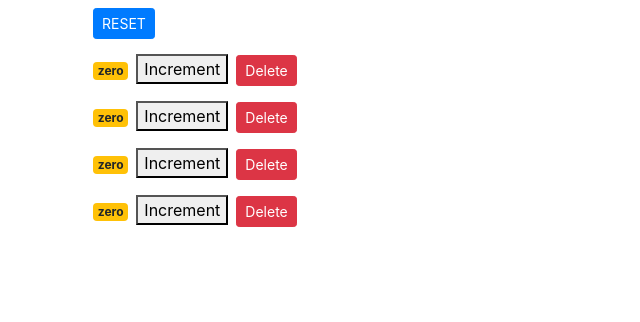
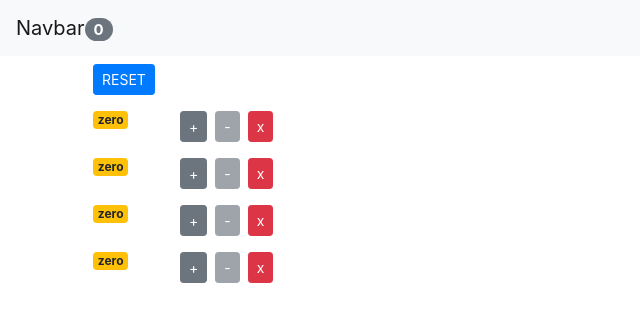
Before and after one commit to a-218/movie, a React (Create React App) app: page / in a window 1280 px wide. Shown: the top 322 px of the page, without its empty margins (0-640 px from the left). Built offline with nearby package versions, Linux system fonts and the light colour scheme.

Commit message:
finish the counter exercise

```diff
--- a/src/App.js
+++ b/src/App.js
@@ -1,13 +1,84 @@
 import React, { Component } from 'react';
 import Movies from './components/movies';
 import Counters from './components/counters'
+import NavBar from './components/navbar';
 class App extends Component {
+  state = {
+    counters: [
+      {
+        id: 1,
+        value: 0,
+      },
+      {
+        id: 2,
+        value: 0,
+      },
+      {
+        id: 3,
+        value: 0,
+      },
+      {
+        id: 4,
+        value: 0,
+      },
+    ],
+  };
+
+  constructor() {
+    super();
+    console.log('app Constructor',);
+    //this.state = this.props.something;
+
+  }
+
+  componentDidMount() {
+    // perfect place for ajax call()
+    console.log('app Constructor',);
+  }
+
+  handleIncrement = (counter) => {
+    const counters = [...this.state.counters];
+    const index = counters.indexOf(counter);
+    counters[index] = { ...counter };
+    counters[index].value++;
+    this.setState({ counters });
+  };
+
+  handleDelete = (counteId) => {
+    const counters = this.state.counters.filter((c) => c.id !== counteId);
+    this.setState({ counters: counters });
+  };
+
+  handleDecrement = (counter) => {
+    const counters = [...this.state.counters];
+    const index = counters.indexOf(counter);
+    counters[index] = { ...counter };
+    counters[index].value--;
+    this.setState({ counters });
+  }
+
+  handleReset = () => {
+    const counters = this.state.counters.map((c) => {
+      c.value = 0;
+
+      return c;
+    });
+    this.setState({ counters: counters });
+  };
 
   render() {
     return (
-      <main className="container">
-        <Counters />
-      </main>
+      <React.Fragment>
+        <NavBar totalCounters={this.state.counters.filter(c => c.value > 0).length} />
+        <main className="container">
+          <Counters
+            counters={this.state.counters}
+            onReset={this.handleReset}
+            onIncrement={this.handleIncrement}
+            onDelete={this.handleDelete}
+            onDecrement={this.handleDecrement} />
+        </main>
+      </React.Fragment>
     );
   }
 }
--- a/src/components/counter.jsx
+++ b/src/components/counter.jsx
@@ -1,21 +1,47 @@
 import React, { Component } from "react";
 
 export default class Counter extends Component {
+  componentDidUpdate(prevProps, prevState) {
+    console.log("prev props", prevProps);
+    console.log("prev state", prevState);
+    if (prevProps.counter.value !== this.props.counter.value) {
+      //ajax call and get new data
+    }
+  }
+
+  componentWillUnmount() {
+    console.log("counter unmount");
+  }
   render() {
+    console.log("Counter - rendered");
     return (
-      <div>
+      <div className="row">
+        <div className="col-1">
           <span className={this.getBadgeClasses()}>{this.formatCount()}</span>
-        <button onClick={() => this.props.onIncrement(this.props.counter)}>
-          Increment
+        </div>
+        <div className="col">
+          <button
+            className="btn btn-secondary btn-sm "
+            onClick={() => this.props.onIncrement(this.props.counter)}
+          >
+            +
+          </button>
+          <button
+            className="btn btn-secondary btn-sm m-2"
+            onClick={() => this.props.onDecrement(this.props.counter)}
+            disabled={this.props.counter.value === 0 ? "diabled" : ""}
+          >
+            -
           </button>
           <button
             onClick={() => {
               this.props.onDelete(this.props.counter.id);
             }}
-          className="btn btn-danger btn-sm m-2"
+            className="btn btn-danger btn-sm"
           >
-          Delete
+            x
           </button>{" "}
+        </div>
       </div>
     );
   }
--- a/src/components/counters.jsx
+++ b/src/components/counters.jsx
@@ -2,65 +2,24 @@
 import Counter from "./counter";
 
 class Counters extends Component {
-  state = {
-    counters: [
-      {
-        id: 1,
-        value: 0,
-      },
-      {
-        id: 2,
-        value: 0,
-      },
-      {
-        id: 3,
-        value: 0,
-      },
-      {
-        id: 4,
-        value: 0,
-      },
-    ],
-  };
+  render() {
+    console.log("counters rendeer");
+    const { onReset, counters, onDelete, onIncrement, onDecrement } =
+      this.props;
 
-  handleIncrement = (counter) => {
-    const counters = [...this.state.counters];
-    const index = counters.indexOf(counter);
-    counters[index] = { ...counter };
-    counters[index].value++;
-    this.setState({ counters });
-  };
-
-  handleDelete = (counteId) => {
-    const counters = this.state.counters.filter((c) => c.id !== counteId);
-    this.setState({ counters: counters });
-  };
-
-  handleReset = () => {
-    const counters = this.state.counters.map((c) => {
-      c.value = 0;
-
-      return c;
-    });
-    this.setState({ counters: counters });
-  };
-
-  render() {
     return (
       <div>
-        <button
-          onClick={this.handleReset}
-          className="btn btn-primary btn-sm m-2"
-        >
+        <button onClick={onReset} className="btn btn-primary btn-sm m-2">
           RESET
         </button>
-        {this.state.counters.map((counter) => (
+        {counters.map((counter) => (
           <Counter
             key={counter.id}
             id={counter.id}
             counter={counter}
-            onDelete={this.handleDelete}
-            onIncrement={this.handleIncrement}
+            onDelete={onDelete}
+            onIncrement={onIncrement}
+            onDecrement={onDecrement}
           ></Counter>
         ))}
       </div>
--- /dev/null
+++ b/src/components/navbar.jsx
@@ -0,0 +1,21 @@
+import React, { Component } from "react";
+
+//stateless funtional component
+
+const NavBar = (props) => {
+  console.log("navbar rendered");
+  const totalCounters = props.totalCounters;
+
+  return (
+    <nav className="navbar navbar-light bg-light">
+      <a className="navbar-brand" href="#">
+        Navbar
+        <span className="badge badge-pill badge-secondary">
+          {totalCounters}
+        </span>
+      </a>
+    </nav>
+  );
+};
+
+export default NavBar;
```
Lines whose indentation alone changed are shown as unchanged.
